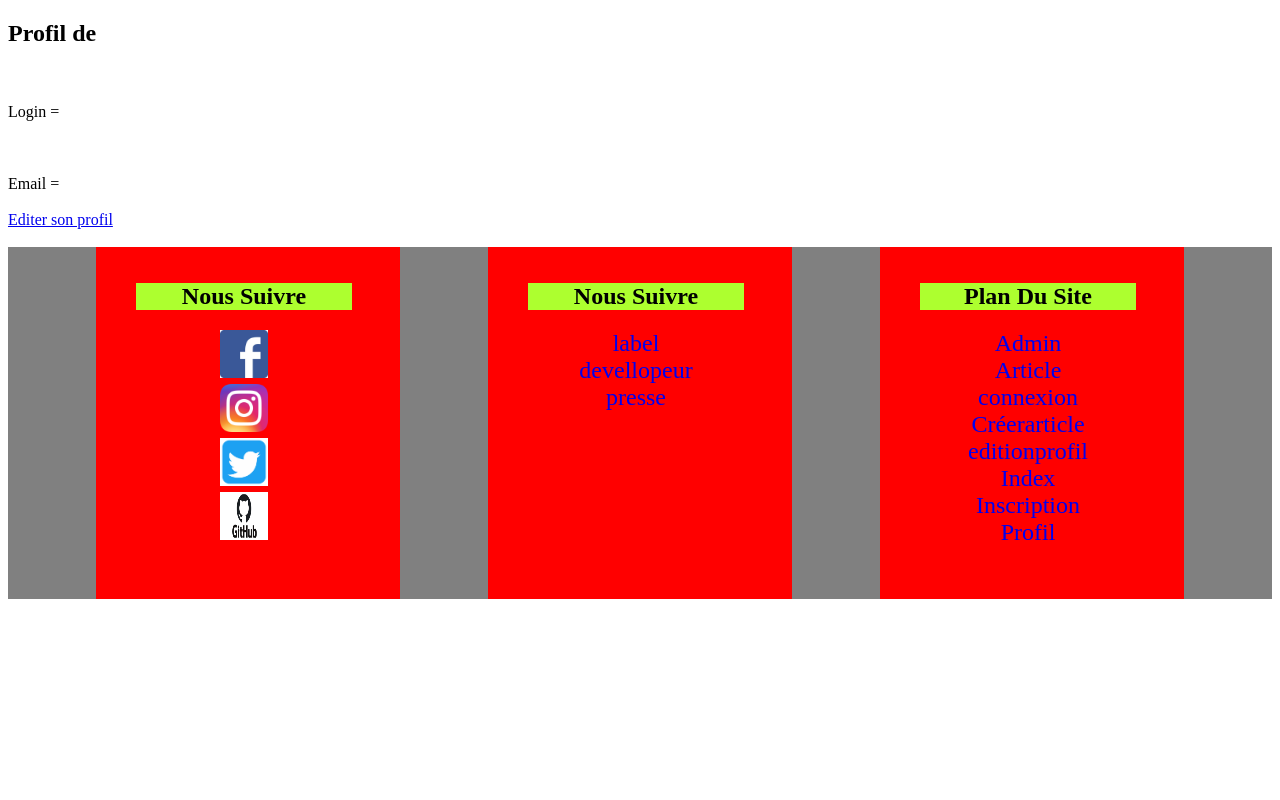
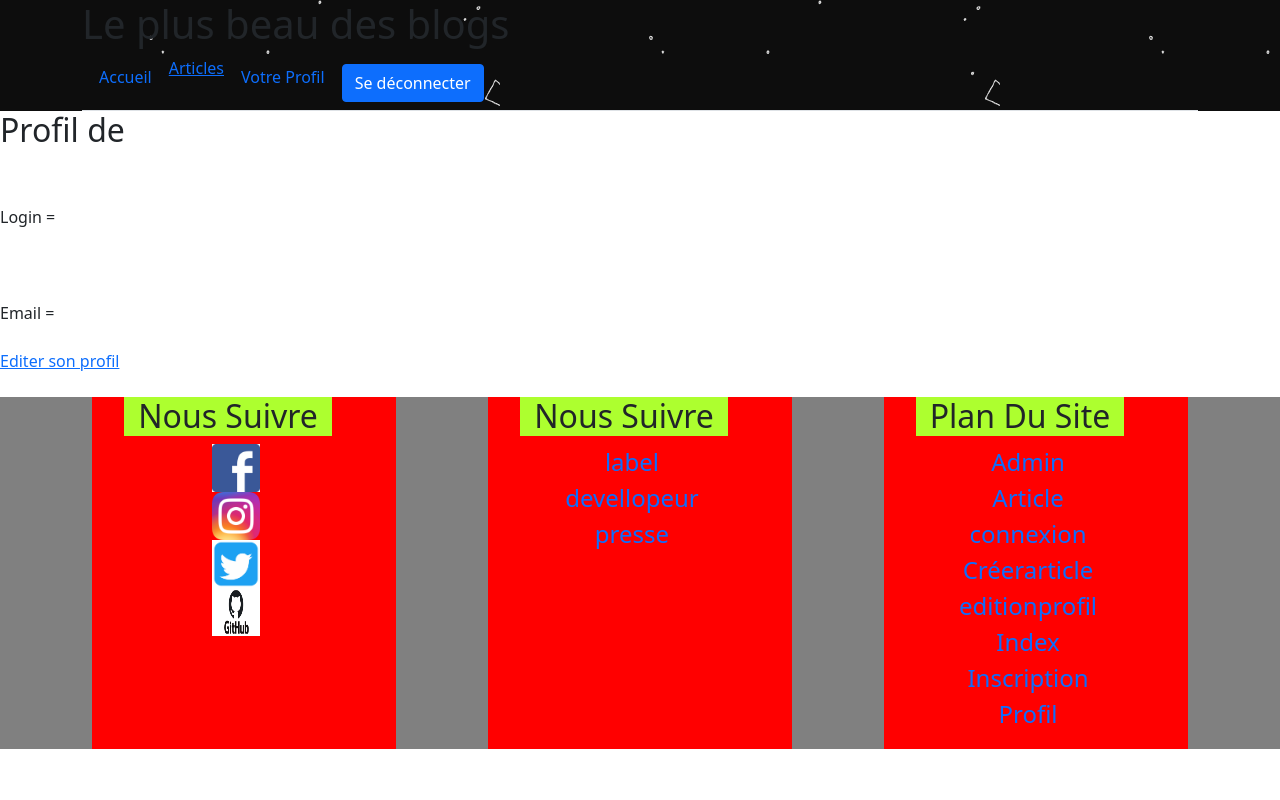
Before and after one commit to marc-keil/blog, a PHP site: page /profil.php in a window 1280 px wide. Run offline with PHP 8.4, Linux system fonts and the light colour scheme; the visitor is signed in with stand-in values (Sample User, id 1); data that the repository does not hold is empty.

Commit message:
modifMain

```diff
--- a/include/header.php
+++ b/include/header.php
@@ -27,8 +27,8 @@
                                 </div>
                             </div>
                     </li>
-                    <li class="nav-item"><a class="nav-link" href="#">Inscription</a></li>
-                    <li class="nav-item"><a class="nav-link " href="#">Connexion</a></li>
+                    <li class="nav-item"><a class="nav-link" href="inscription.php">Inscription</a></li>
+                    <li class="nav-item"><a class="btn btn-primary " href="connexion.php">Connexion</a></li>
                 </ul>
             </nav>
         </div>
--- a/include/headeronline.php
+++ b/include/headeronline.php
@@ -0,0 +1,53 @@
+<!DOCTYPE html>
+<html>
+
+<head>
+    <title></title>
+    <meta charset='utf-8'>
+    <link rel="stylesheet" type="text/css" href="../css/style.css">
+    <meta name="viewport" content="width=device-width, initial-scale=1, shrink-to-fit=no">
+    <link href="https://cdn.jsdelivr.net/npm/bootstrap@5.1.3/dist/css/bootstrap.min.css" rel="stylesheet" integrity="sha384-1BmE4kWBq78iYhFldvKuhfTAU6auU8tT94WrHftjDbrCEXSU1oBoqyl2QvZ6jIW3" crossorigin="anonymous">
+</head>
+
+<body>
+    <div id="fondHead">
+        <div id="" class="container">
+            <h1>Le plus beau des blogs</h1>
+            <nav>
+                <ul class="nav nav-tabs">
+                    <li class="nav-item"><a class="nav-link" href="index.php">Accueil</a></li>
+                    <li>
+                            <div class="dropdown">
+                                <a class="">Articles</a>
+                                <div class="dropdown-content">
+                                    <a href="#">Catégorie 1</a>
+                                    <a href="#">Catégorie 2</a>
+                                    <a href="#">Catégorie 3</a>
+                                </div>
+                            </div>
+                    </li>
+                    <li class="nav-item"><a class="nav-link" href="profil.php">Votre Profil</a></li>
+                    <li>
+                <form class="ml-5 my-2 d-flex align-items-center" action="" method="get">
+                    <input class="btn btn-primary " name="off" type="submit" value="Se déconnecter">
+                </form>
+                    </li>
+                </ul>
+            </nav>
+        </div>
+    </div>
+</body>
+
+</html>
+
+<?php
+// déconnexion
+if (isset($_GET['off'])) {
+
+    session_destroy();
+    header('location: index.php');
+
+
+}
+
+?>
--- a/inscription.php
+++ b/inscription.php
@@ -59,7 +59,7 @@ if(isset($_POST['forminscription']))
 <head>
     <meta charset="UTF-8">
     <meta http-equiv="X-UA-Compatible" content="IE=edge">
-    <link rel="stylesheet" type="text/css" href="../css/style.css">
+    <link rel="stylesheet" type="text/css" href="css/style.css">
     <meta name="viewport" content="width=device-width, initial-scale=1.0">
     <title>Inscription</title>
 </head>
--- a/profil.php
+++ b/profil.php
@@ -16,7 +16,7 @@ if(isset($_SESSION['id']) && $_SESSION['id'] > 0)
     <meta charset="UTF-8">
     <meta http-equiv="X-UA-Compatible" content="IE=edge">
     <meta name="viewport" content="width=device-width, initial-scale=1.0">
-    <link rel="stylesheet" type="text/css" href="../css/style.css">
+    <link rel="stylesheet" type="text/css" href="css/style.css">
     <title>Profil</title>
 </head>
 <body>
@@ -25,7 +25,8 @@ if(isset($_SESSION['id']) && $_SESSION['id'] > 0)
                     include_once("include/headeronline.php");
                 }
                 else{
-                    include_once('include/header.php');
+                    header('location: connexion.php');
+                    exit;
                 }
                 ?>
     </header>
```
